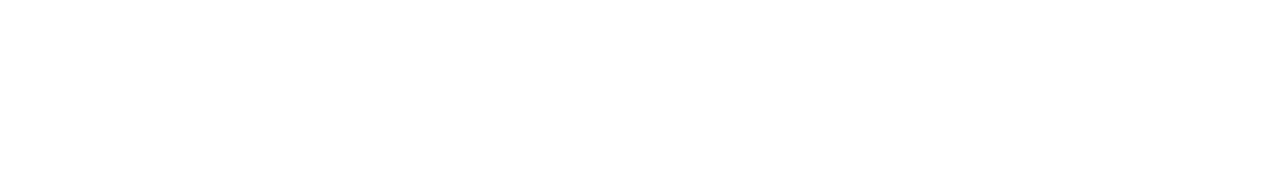
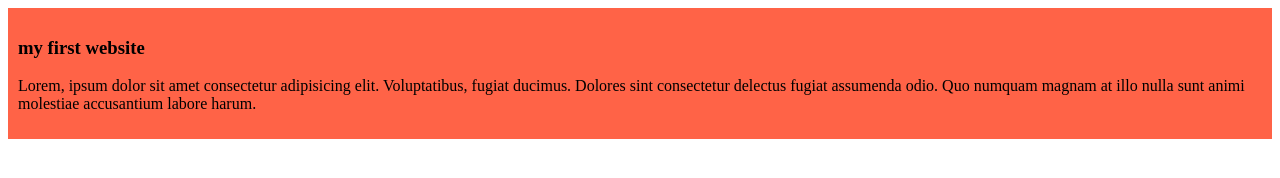
Before and after one commit to SahriarMahmud/my-first-github-repo, a plain HTML site: page index.html in a window 1280 px wide. Drawn offline with Linux system fonts and the light colour scheme.

Commit message:
added the first blog

```diff
--- a/index.html
+++ b/index.html
@@ -1,11 +1,15 @@
 <!DOCTYPE html>
 <html lang="en">
 <head>
+    <link rel="stylesheet" href="styles/blog.css">
     <meta charset="UTF-8">
     <meta name="viewport" content="width=device-width, initial-scale=1.0">
     <title>My First Ever Github Repo</title>
 </head>
-<body>
+<body><div>
+    <h3>my first website</h3>
+    <p>Lorem, ipsum dolor sit amet consectetur adipisicing elit. Voluptatibus, fugiat ducimus. Dolores sint consectetur delectus fugiat assumenda odio. Quo numquam magnam at illo nulla sunt animi molestiae accusantium labore harum.</p>
+</div>
 
 </body>
 </html>
--- /dev/null
+++ b/styles/blog.css
@@ -0,0 +1,4 @@
+div{
+    background-color: tomato;
+    padding: 10px;
+}
```
